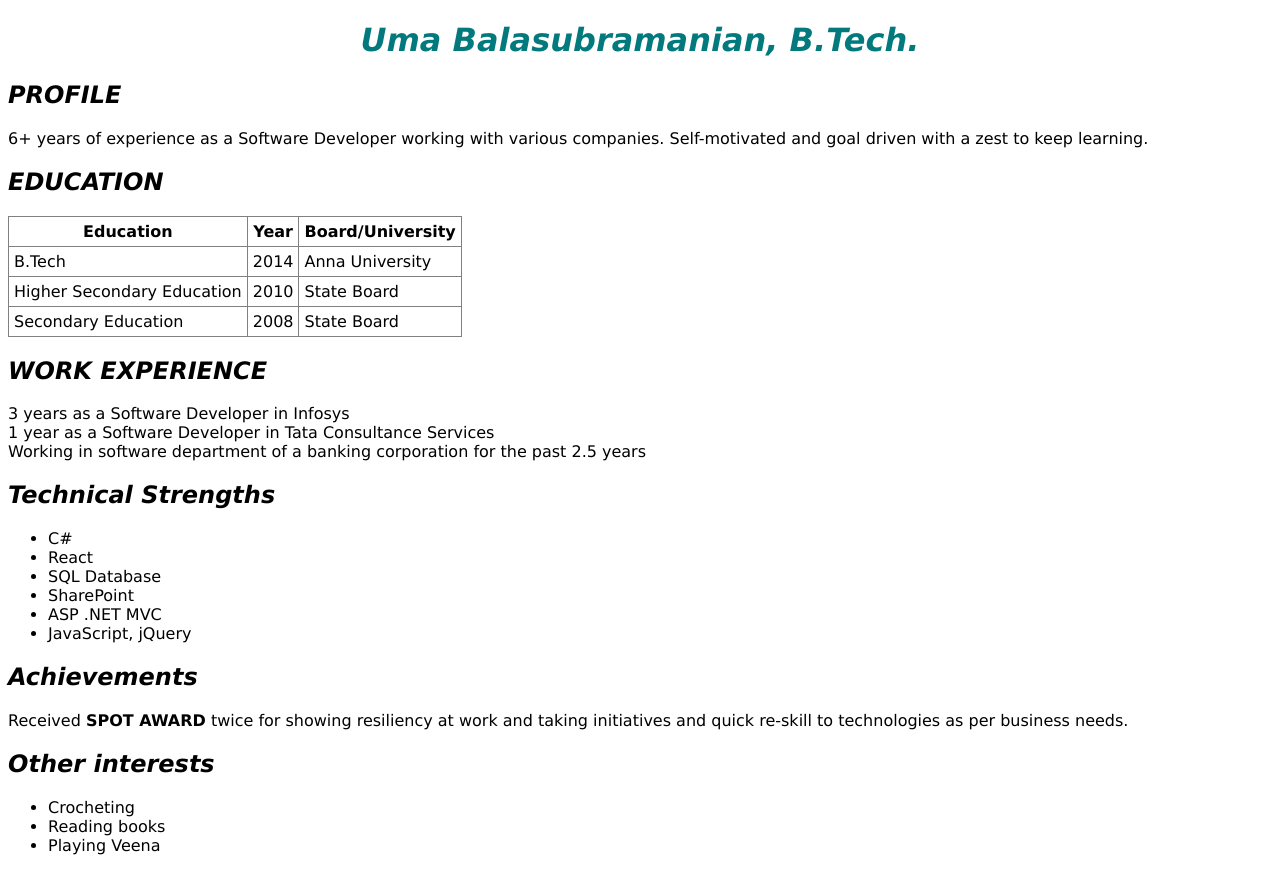
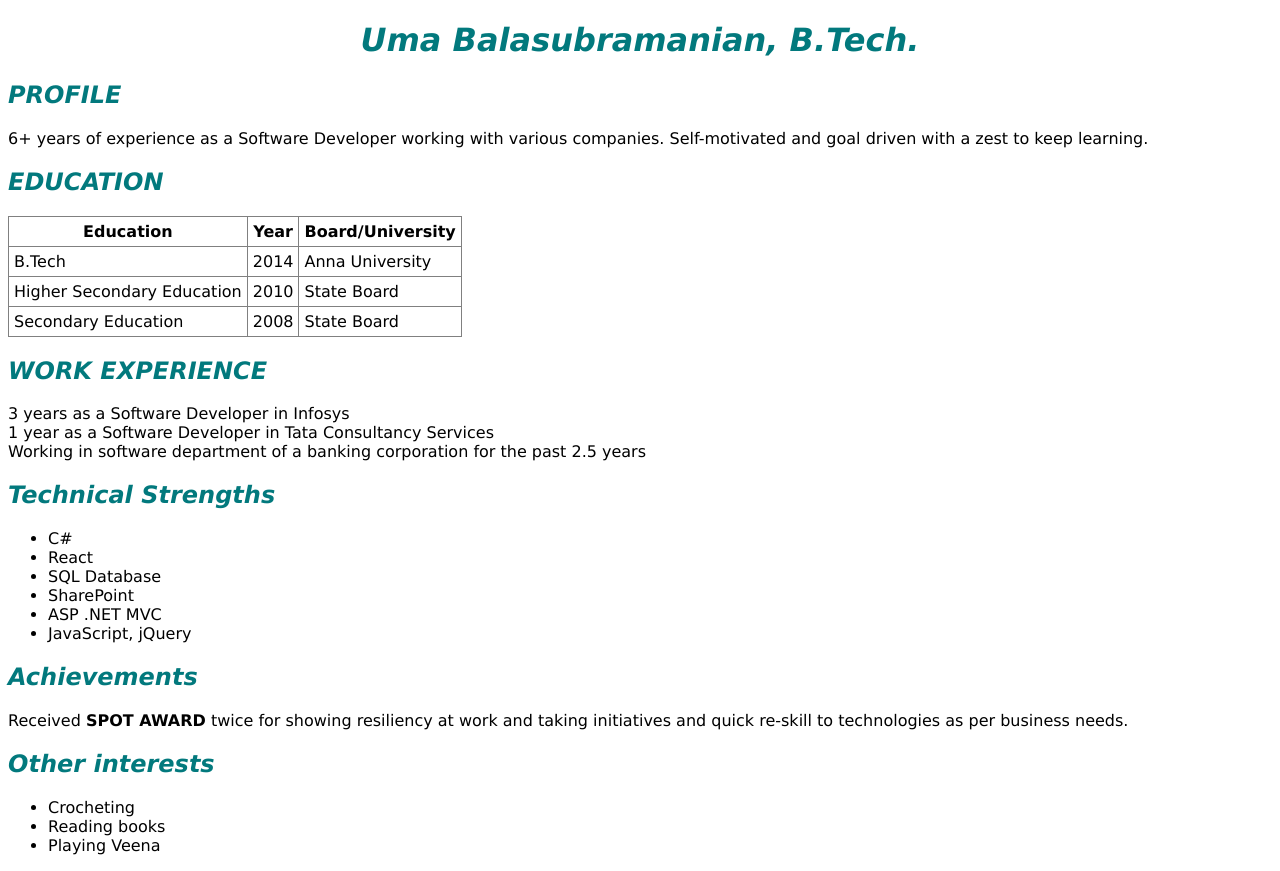
Before and after one commit to UmaBITS/umabits.github.io, a plain HTML site: page index.html in a window 1280 px wide. Drawn offline with Linux system fonts and the light colour scheme.

Commit message:
CSS, corrections - final commit

```diff
--- a/index.html
+++ b/index.html
@@ -14,6 +14,9 @@
         justify-content: center;
         display: flex;
       }
+      .subtitle {
+        color: rgb(2, 121, 125);
+      }
       .tblEducation {
         border-collapse: collapse;
       }
@@ -29,12 +32,12 @@
     <h1 class="title">
       <i>Uma Balasubramanian, B.Tech.</i>
     </h1>
-    <h2><i>PROFILE</i></h2>
+    <h2 class="subtitle"><i>PROFILE</i></h2>
     <p>
       6+ years of experience as a Software Developer working with various
       companies. Self-motivated and goal driven with a zest to keep learning.
     </p>
-    <h2><i>EDUCATION</i></h2>
+    <h2 class="subtitle"><i>EDUCATION</i></h2>
     <table border="black" class="tblEducation">
       <tr>
         <th>Education</th>
@@ -58,17 +61,17 @@
       </tr>
     </table>
 
-    <h2><i>WORK EXPERIENCE</i></h2>
+    <h2 class="subtitle"><i>WORK EXPERIENCE</i></h2>
     <div class="divWorkExperience">
       3 years as a Software Developer in Infosys
       <br />
-      1 year as a Software Developer in Tata Consultance Services
+      1 year as a Software Developer in Tata Consultancy Services
       <br />
       Working in software department of a banking corporation for the past 2.5
       years
     </div>
 
-    <h2><i>Technical Strengths</i></h2>
+    <h2 class="subtitle"><i>Technical Strengths</i></h2>
     <ul>
       <li>C#</li>
       <li>React</li>
@@ -77,12 +80,12 @@
       <li>ASP .NET MVC</li>
       <li>JavaScript, jQuery</li>
     </ul>
-    <h2><i>Achievements</i></h2>
+    <h2 class="subtitle"><i>Achievements</i></h2>
     <div>
       Received <b>SPOT AWARD</b> twice for showing resiliency at work and taking
       initiatives and quick re-skill to technologies as per business needs.
     </div>
-    <h2><i>Other interests</i></h2>
+    <h2 class="subtitle"><i>Other interests</i></h2>
     <ul>
       <li>Crocheting</li>
       <li>Reading books</li>
```
